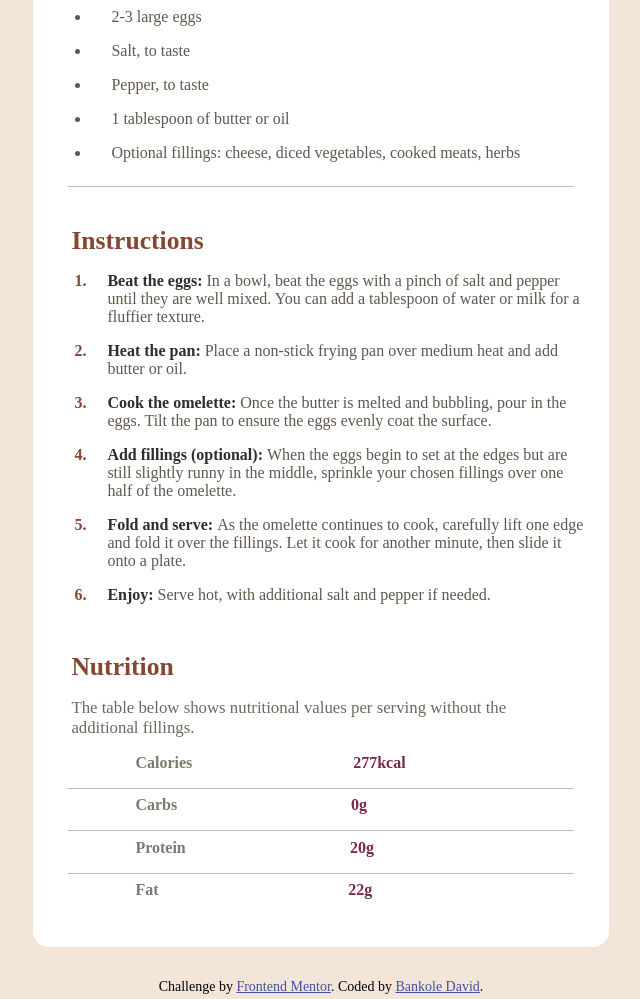
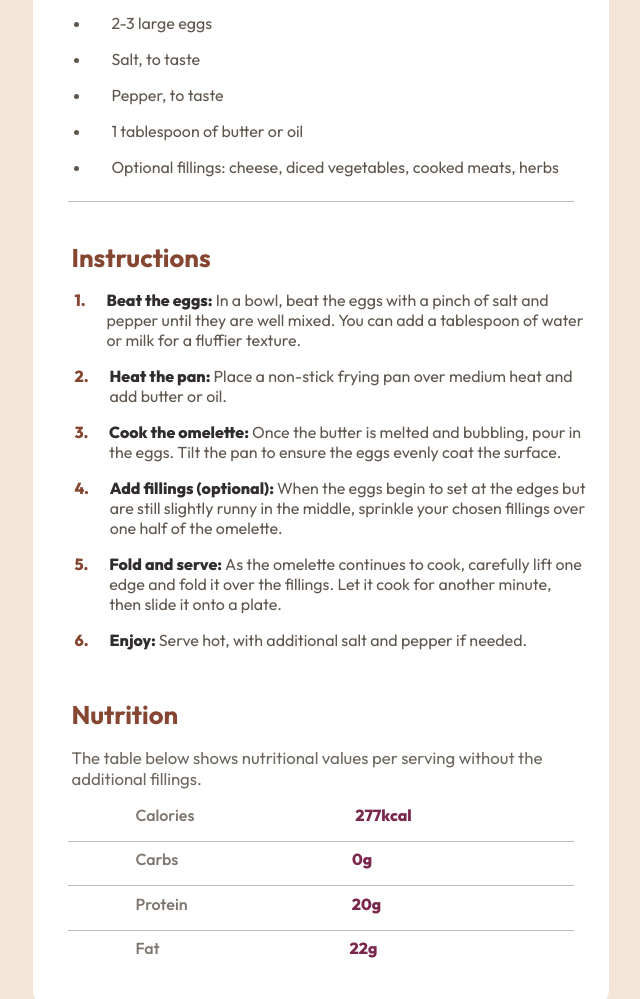
Before and after one commit to BANKOLEDO/recipe-page-main, a plain HTML site: page index.html in a window 1280 px wide. Shown: the part 889-1888 px from the top of the page, without its empty margins (319-959 px from the left). Drawn offline with Linux system fonts and the light colour scheme.

Commit message:
Update style.css

```diff
--- a/style.css
+++ b/style.css
@@ -1,7 +1,21 @@
+@font-face {
+    font-family: 'Outfit';
+    src: url(./assets/fonts/outfit/Outfit-VariableFont_wght.ttf);
+
+}
+@font-face {
+    font-family: 'Young';
+    src: url(./assets/fonts/young-serif/YoungSerif-Regular.ttf);
+}
+
 * {
     margin: 0;
     padding: 0;
     box-sizing: border-box;
+}
+
+body {
+   font-family: Outfit;
 }
 
 :root {
```
